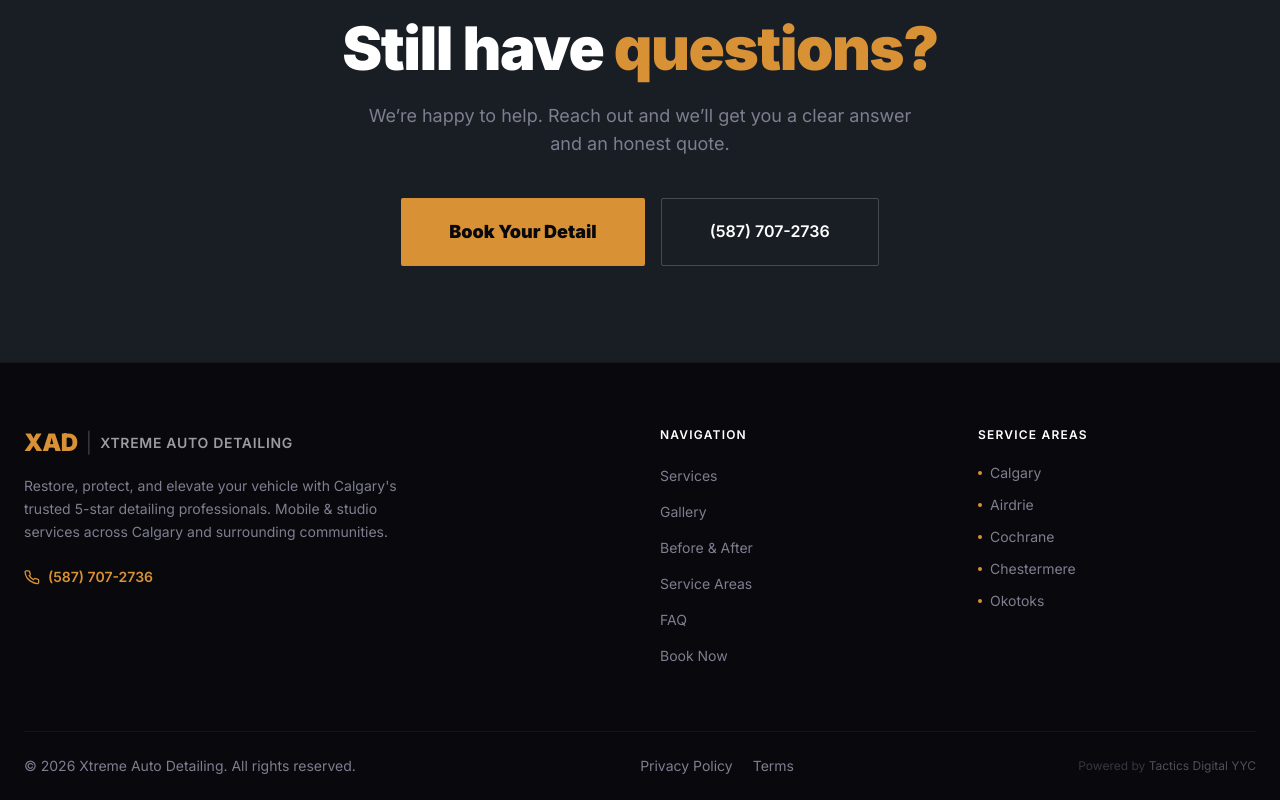
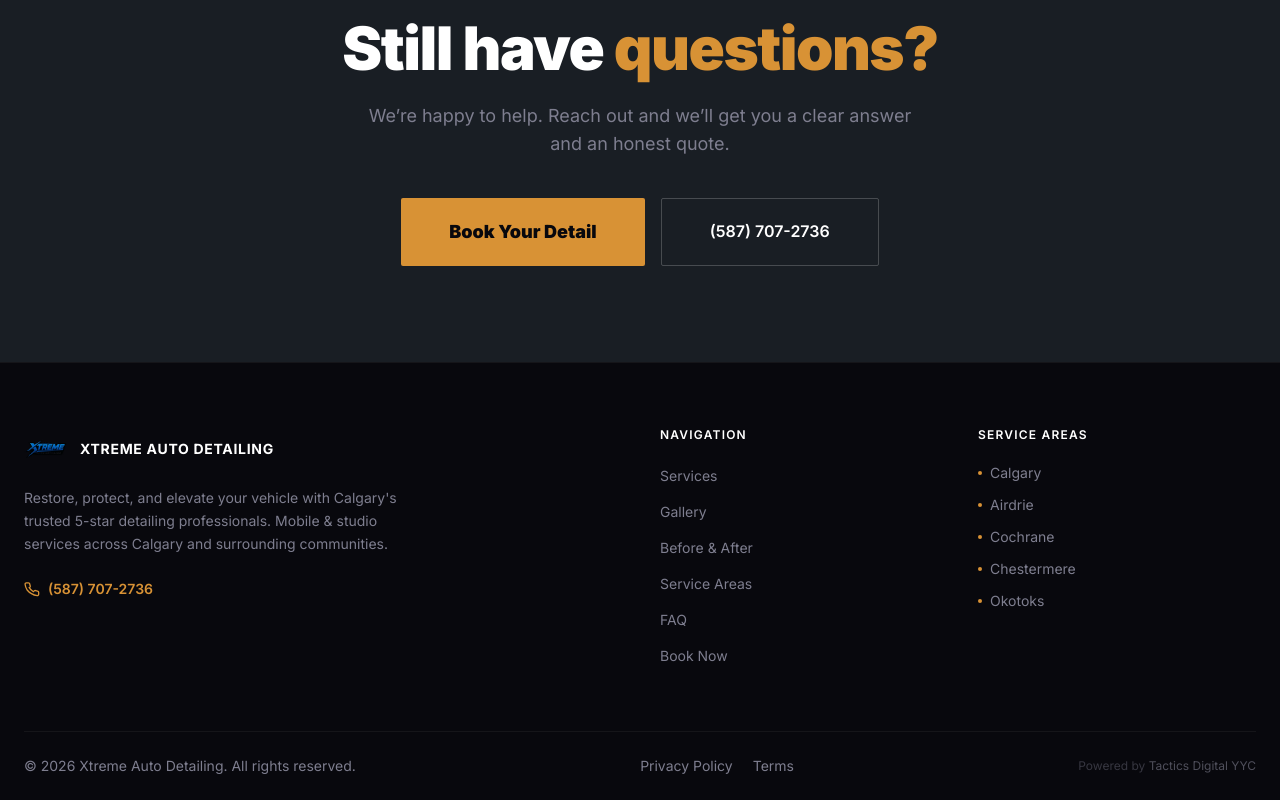
Before and after one commit to subnetshadow/xtreme-auto, a Next.js app: page /faq in a window 1280 px wide. Shown: the part 4309-5109 px from the top of the page. Built offline with nearby package versions, Linux system fonts and the light colour scheme.

Commit message:
Brand consistency: use logo image in footer to match header

```diff
--- a/components/shared/Footer.tsx
+++ b/components/shared/Footer.tsx
@@ -1,4 +1,5 @@
 import Link from 'next/link'
+import Image from 'next/image'
 
 const navLinks = [
   { label: 'Services', href: '/#services' },
@@ -19,13 +20,18 @@
         <div className="py-16 grid grid-cols-1 md:grid-cols-2 lg:grid-cols-4 gap-10">
           {/* Brand */}
           <div className="lg:col-span-2">
-            <div className="flex items-center gap-2 mb-4">
-              <span className="text-xad-gold font-black text-2xl tracking-tight">XAD</span>
-              <span className="text-white/20 text-xl">|</span>
-              <span className="text-white/60 text-sm font-semibold tracking-wider uppercase">
+            <a href="/" className="flex items-center gap-3 mb-4">
+              <Image
+                src="/images/logo-transparent.png"
+                alt="Xtreme Auto Detailing YYC"
+                width={44}
+                height={44}
+                className="object-contain"
+              />
+              <span className="text-white font-bold tracking-wider text-sm uppercase">
                 Xtreme Auto Detailing
               </span>
-            </div>
+            </a>
             <p className="text-xad-muted text-sm leading-relaxed max-w-sm mb-6">
               Restore, protect, and elevate your vehicle with Calgary's trusted 5-star detailing professionals.
               Mobile & studio services across Calgary and surrounding communities.
```
